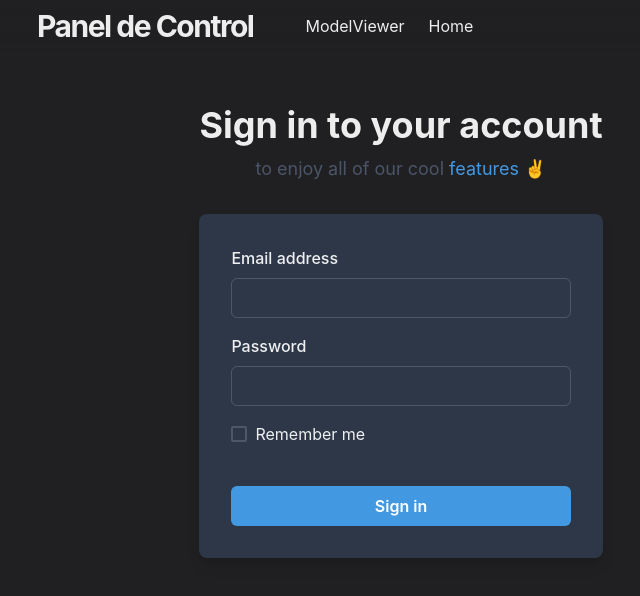
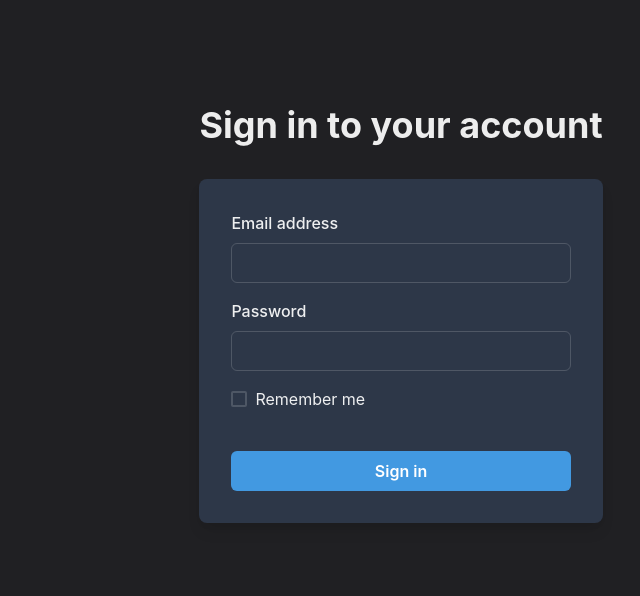
Before and after one commit to guillemsusial/proyecto2DAM_AdminWeb, a Next.js app: page / in a window 1280 px wide. Shown: the top 596 px of the page, without its empty margins (239-879 px from the left). Built offline with nearby package versions, Linux system fonts and the light colour scheme.

Commit message:
arreglo navbar

```diff
--- a/components/CPActions/edit.js
+++ b/components/CPActions/edit.js
@@ -14,13 +14,13 @@ import axios from 'axios'
 import {
   Box,
   Button,
-
   Tab,
   TabIndicator,
   TabList,
   TabPanel,
   TabPanels,
   Tabs,
+  Text,
   useDisclosure
 } from '@chakra-ui/react'
 //modal
@@ -126,6 +126,28 @@ function Editar({ content }) {
       {/* Modal */}
       <ErrorModal
         isOpen={isOpen}
+        text={
+          <>
+            <Text>
+              Porfavor Valide todos los datos antes de ir al siguiente
+              formulario:
+            </Text>
+            <br />
+            <Text>
+              Si no esta seguro de como validar los datos , al final del
+              formulario encontrara un boton parecido a este:
+            </Text>
+            <Box align="center" m={10}>
+              <Button colorScheme="teal" id="submit-D" type="submit">
+                Verify Content
+              </Button>
+            </Box>
+            <Text>
+              Una vez presionado este le dira que es lo que le falta por
+              validar, gracias.
+            </Text>
+          </>
+        }
         onClose={() => {
           onClose()
         }}
--- a/components/layouts/main.js
+++ b/components/layouts/main.js
@@ -12,7 +12,7 @@ function Main({ children, router }) {
         />
         <title>Panel Admin</title>
       </Head>
-      <Navbar path={router.asPath} />
+      {router.asPath == '/' ? '' : <Navbar path={router.asPath} />}
 
       <Container maxW="container.xl" pt={14}>
         {children}
--- a/pages/index.js
+++ b/pages/index.js
@@ -39,10 +39,6 @@ export default function Index() {
       <Stack spacing={8} mx={'auto'} maxW={'lg'} py={12} px={6}>
         <Stack align={'center'}>
           <Heading fontSize={'4xl'}>Sign in to your account</Heading>
-          <Text fontSize={'lg'} color={'gray.600'}>
-            to enjoy all of our cool{' '}
-            <Link color={'blue.400'}>features</Link> ✌️
-          </Text>
         </Stack>
         <Box
           rounded={'lg'}
```
